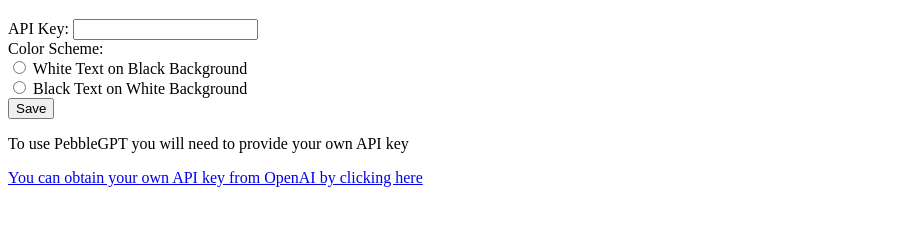
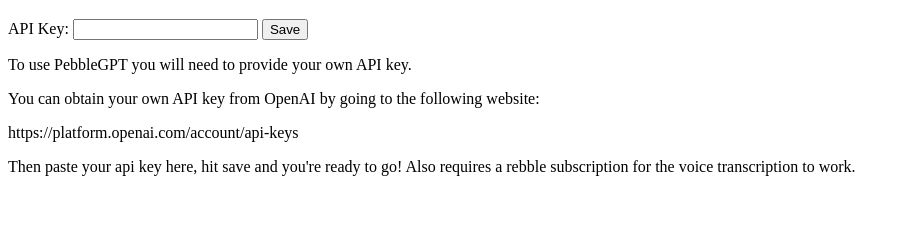
Before and after one commit to huntboom/pebble-config, a plain HTML site: page index.html in a window 1280 px wide. Shown: the part 61-286 px from the top of the page, without its empty margins (0-910 px from the left). Drawn offline with Linux system fonts and the light colour scheme.

Commit message:
reverted back to previous page to fix bugs

```diff
--- a/index.html
+++ b/index.html
@@ -7,25 +7,19 @@
     <h1>API Key Configuration</h1>
     <form>
       <label for="api_key">API Key:</label>
-      <input type="text" id="api_key" name="api_key"><br>
-
-      <label for="color_scheme">Color Scheme:</label><br>
-      <input type="radio" id="white_on_black" name="color_scheme" value="white_on_black">
-      <label for="white_on_black">White Text on Black Background</label><br>
-      <input type="radio" id="black_on_white" name="color_scheme" value="black_on_white">
-      <label for="black_on_white">Black Text on White Background</label><br>
-
+      <input type="text" id="api_key" name="api_key">
       <button type="button" id="submit">Save</button>
     </form>
-    <p>To use PebbleGPT you will need to provide your own API key</p>
-    <a href="https://platform.openai.com/account/api-keys">You can obtain your own API key from OpenAI by clicking here</a>
+    <p>To use PebbleGPT you will need to provide your own API key.</p>
+    <p>You can obtain your own API key from OpenAI by going to the following website:</p>
+    <p>https://platform.openai.com/account/api-keys</p>
+    <p>Then paste your api key here, hit save and you're ready to go! Also requires a rebble subscription for the
+    voice transcription to work.</p>
     <script>
       document.getElementById('submit').addEventListener('click', function() {
         var apiKey = document.getElementById('api_key').value;
-        var colorScheme = document.querySelector('input[name="color_scheme"]:checked').value;
         var returnData = {
-          'apiKey': apiKey,
-          'colorScheme': colorScheme
+          'apiKey': apiKey
         };
         localStorage.setItem('config', JSON.stringify(returnData));
         document.location = 'pebblejs://close#' + encodeURIComponent(JSON.stringify(returnData));
```
Also changed, not shown: 1 other file.
